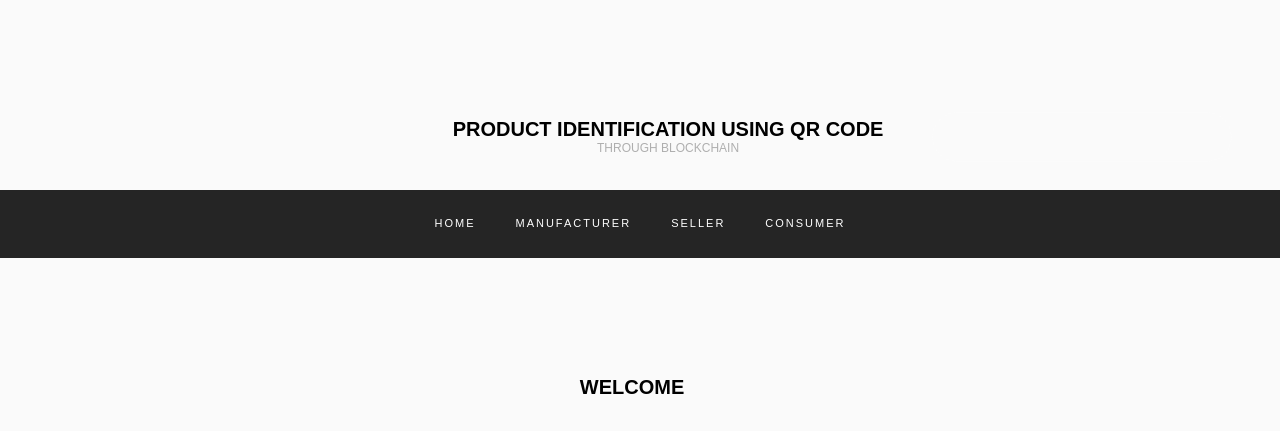
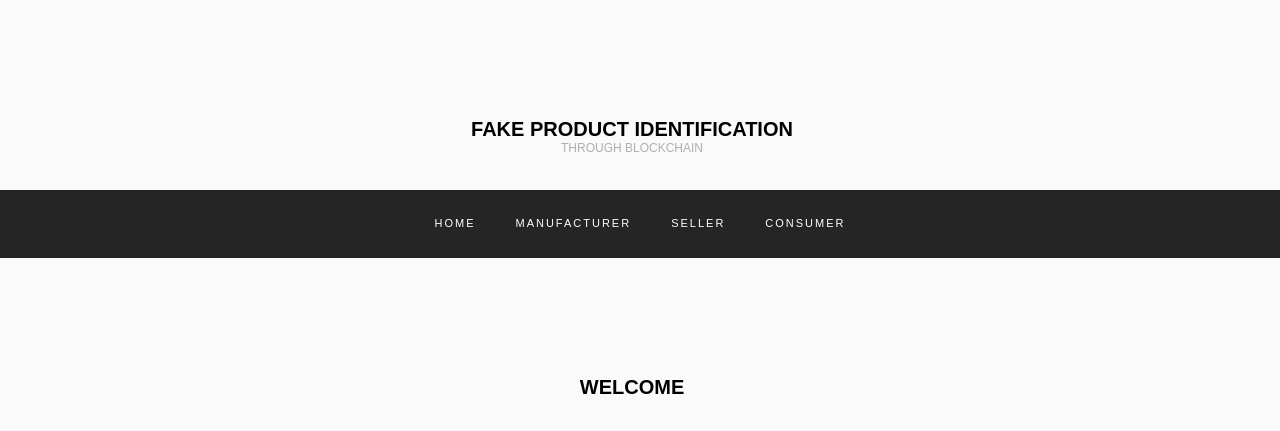
Before and after one commit to avanishshaw/Product-Identification-using-QR-Code, a website: page Product Identification Using QR Code/src/index.html in a window 1280 px wide. Drawn offline with Linux system fonts and the light colour scheme.

Commit message:
Name Again

```diff
--- a/Product Identification Using QR Code/src/index.html
+++ b/Product Identification Using QR Code/src/index.html
@@ -1,7 +1,7 @@
 <!doctype html>
 <html lang="en">
   <head>
-  	<title>Product Identification using QR Code</title>
+  	<title>Fake Product Identification</title>
     <meta charset="utf-8">
     <meta name="viewport" content="width=device-width, initial-scale=1, shrink-to-fit=no">
 	<link href='https://fonts.googleapis.com/css?family=Roboto:400,100,300,700' rel='stylesheet' type='text/css'>
@@ -16,7 +16,7 @@
 				<div class="col-md-8 order-md-last">
 					<div class="row">
 						<div class="col-md-6 text-center">
-							<a class="navbar-brand" href="index.html">Product Identification using QR Code<span>through Blockchain</span></a>
+							<a class="navbar-brand" href="index.html">Fake Product Identification<span>through Blockchain</span></a>
 						</div>
 						<div class="col-md-6 d-md-flex justify-content-end mb-md-0 mb-3">
 							<form action="#" class="searchform order-lg-last">
```
